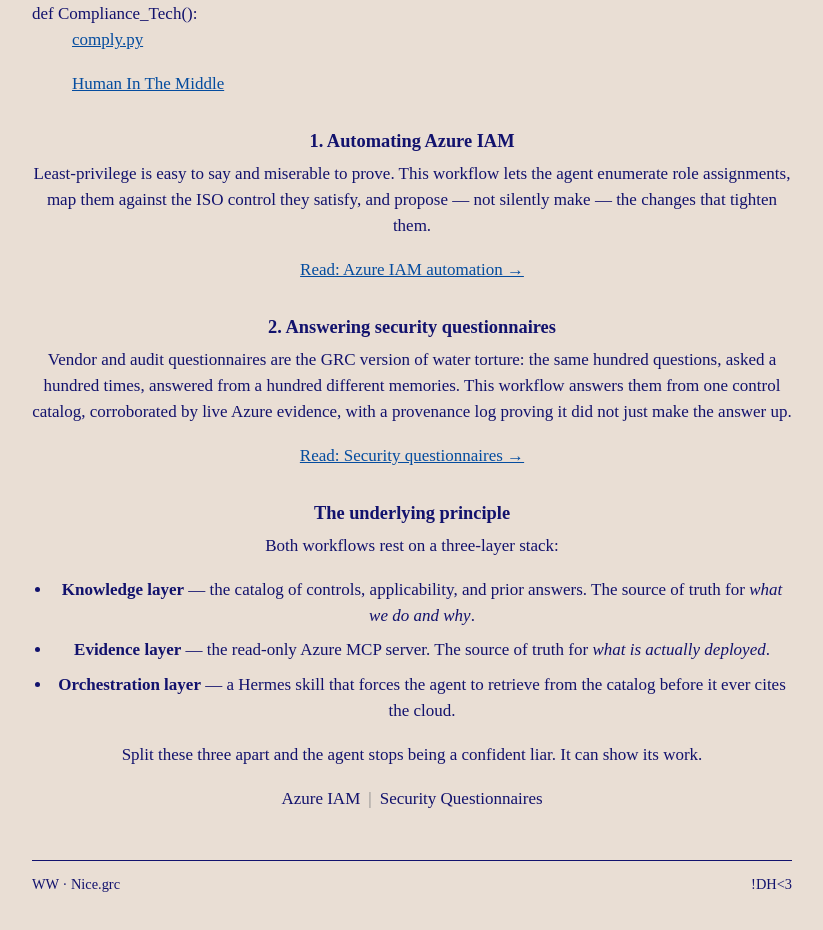
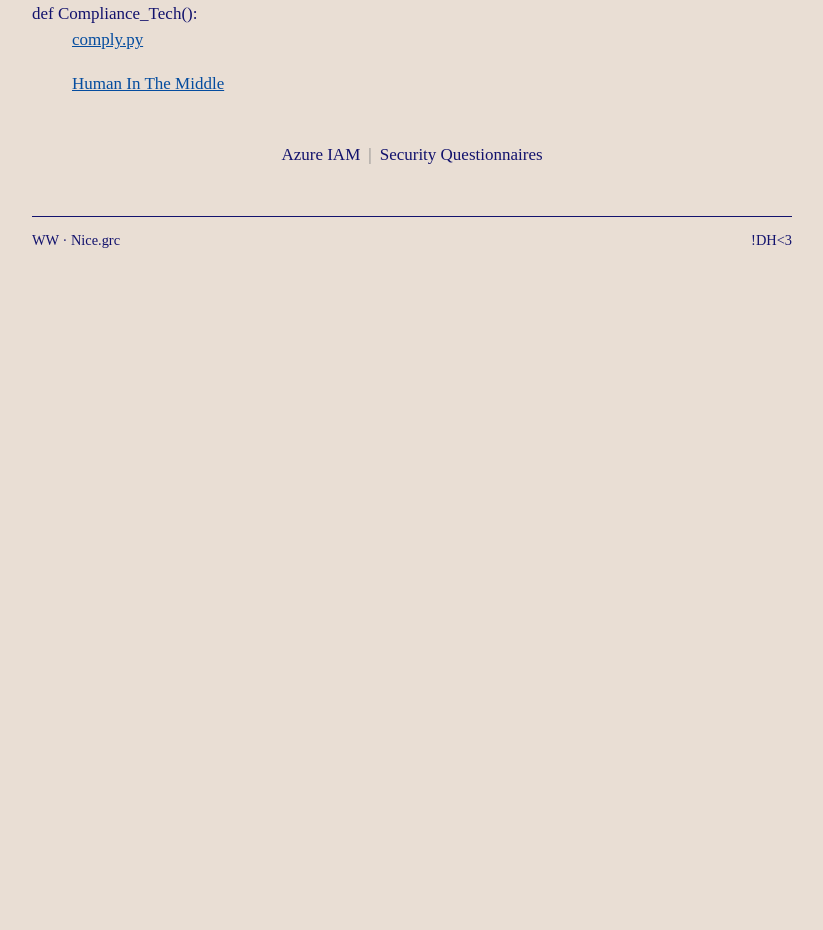
Before and after one commit to whrophntw/NiceGRC, a plain HTML site: page grc_ops.html in a window 1280 px wide. Shown: the part 460-1390 px from the top of the page, without its empty margins (228-1051 px from the left). After the commit the page ends 800 px from the top, so only its background shows below. Drawn offline with Linux system fonts and the light colour scheme.

Commit message:
remove grc-Ops.html ai slop at bottom of page

```diff
--- a/grc_ops.html
+++ b/grc_ops.html
@@ -78,39 +78,9 @@ def Risk():<br>
 
 def Compliance_Tech():<br>
 <p style="text-indent: 40px;"><a href="modern_gov.html"> comply.py</a><br></p>
-<p style="text-indent: 40px;"><a href="grc_governance_agent.html">Human In The Middle</a><br></p>
+<p style="text-indent: 40px;"><a href="grc_governance_agent.html">Human In The Middle</a><br></p><br>
 
 
-<center><h2>1. Automating Azure IAM</h2>
-
-<p>Least-privilege is easy to say and miserable to prove. This workflow lets the agent enumerate role
-assignments, map them against the ISO control they satisfy, and propose &mdash; not silently make &mdash; the
-changes that tighten them.</p>
-
-<p><a href="azure_iam.html">Read: Azure IAM automation &rarr;</a></p>
-
-<h2>2. Answering security questionnaires</h2>
-
-<p>Vendor and audit questionnaires are the GRC version of water torture: the same hundred questions, asked a
-hundred times, answered from a hundred different memories. This workflow answers them from one control
-catalog, corroborated by live Azure evidence, with a provenance log proving it did not just make the answer up.</p>
-
-<p><a href="security_questionnaires.html">Read: Security questionnaires &rarr;</a></p>
-
-<h2>The underlying principle</h2>
-
-<p>Both workflows rest on a three-layer stack:</p>
-
-<ul>
-  <li><b>Knowledge layer</b> &mdash; the catalog of controls, applicability, and prior answers. The source of
-  truth for <i>what we do and why</i>.</li>
-  <li><b>Evidence layer</b> &mdash; the read-only Azure MCP server. The source of truth for <i>what is actually
-  deployed</i>.</li>
-  <li><b>Orchestration layer</b> &mdash; a Hermes skill that forces the agent to retrieve from the catalog before
-  it ever cites the cloud.</li>
-</ul>
-
-<p>Split these three apart and the agent stops being a confident liar. It can show its work.</p></center>
 
 <div class="link-list">
   <a href="azure_iam.html">Azure IAM</a>
```
